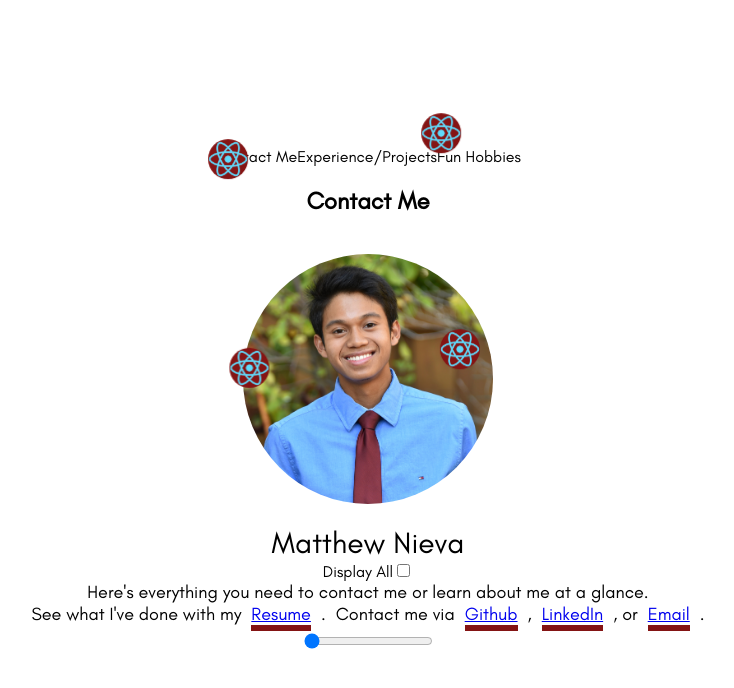
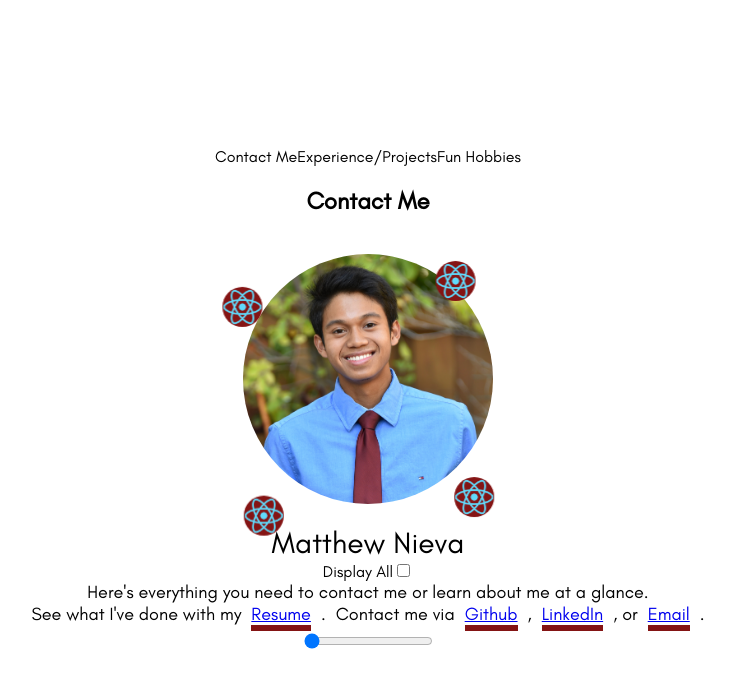
Before and after one commit to matthewcn56/matthewcn, a React (Create React App) app: page / in a window 1280 px wide. Shown: the top 688 px of the page, without its empty margins (272-1006 px from the left). Built offline with nearby package versions, Linux system fonts and the light colour scheme.

Commit message:
Fixed spinning

```diff
--- a/src/landing/LandingPage.tsx
+++ b/src/landing/LandingPage.tsx
@@ -24,6 +24,10 @@ export default function LandingPage() {
   console.log("IconsLength is: " + iconsLength);
   const angleOffset = (Math.PI * 2) / iconsLength;
   let angle = 0;
+  const width = 250;
+  const height = 250;
+  const radius = 150;
+  const hovSize = 40;
   const icons: JSX.Element[] = mattchooContent[selected].content.reduce(
     (icons: JSX.Element[], section) => {
       //console.log("Section is: " + Object.entries(section));
@@ -32,8 +36,13 @@ export default function LandingPage() {
           ? true
           : hovered === section.hoverableIndex;
         //do math shenanigans
-        const xOffset = 150 * Math.cos(angle);
-        const yOffset = 150 * Math.sin(angle);
+        // const xOffset = 150 * Math.cos(angle);
+        const xOffset = Math.round(
+          width / 2 + radius * Math.cos(angle) - hovSize / 2
+        );
+        const yOffset = Math.round(
+          height / 2 + radius * Math.sin(angle) - hovSize / 2
+        );
         angle += angleOffset;
         icons.push(
           <div
@@ -87,11 +96,11 @@ export default function LandingPage() {
       <h2>{header}</h2>
       <div id="center-grid">
         <div
-          className={`hoverables-display ${
+          className={`hoverables-display circular ${
             hovered !== undefined ? "paused" : ""
           }`}
         >
-          <div style={{ position: "relative" }}>{icons}</div>
+          <div className="hoverables-holder">{icons}</div>
         </div>
         <img
           src={
--- a/src/landing/LandingPageContent.ts
+++ b/src/landing/LandingPageContent.ts
@@ -133,6 +133,14 @@ const sectionContent: SectionLayout[] = [
           name: "BeHeard",
         },
       },
+      {
+        hoverable: {
+          icon: defaultIcon,
+          iconAltText: "EyeWalk",
+          link: "https://github.com/matthewcn56/EyeWalk",
+          name: "EyeWalk",
+        },
+      },
     ],
   },
   {
--- a/src/landing/landingPage.css
+++ b/src/landing/landingPage.css
@@ -1,8 +1,10 @@
 .center-pic {
-  height: 20vh;
+  /* height: 20vh;
   min-height: 250px;
   width: 20vh;
-  min-width: 250px;
+  min-width: 250px; */
+  height: 250px;
+  width: 250px;
   grid-area: 2 / 2 / 2 /2;
   justify-self: center;
   position: relative;
@@ -16,19 +18,28 @@
 .hoverables-display {
   grid-area: 2 / 2 / 2 /2;
   /* position: relative; */
-  height: 20vh;
+  /* height: 20vh;
   min-height: 250px;
   width: 20vh;
-  min-width: 250px;
+  min-width: 250px; */
+  height: 250px;
+  width: 250px;
   /* justify-self: center; */
   display: flex;
   flex-direction: row;
-  top: 30%;
-  left: 50%;
+  /* top: 30%;
+  left: 50%; */
   flex-wrap: wrap;
   justify-content: center;
   animation: rotate-container 50s linear infinite;
+  transform-origin: 50% 50%;
   z-index: 1;
+}
+
+.hoverables-holder {
+  position: relative;
+  /* transform: translateX(40);
+  transform: translateY(-40); */
 }
 
 .hoverables-display > div {
@@ -108,10 +119,12 @@
 
 #center-grid {
   display: grid;
-  height: 20vh;
+  /* height: 20vh;
   min-height: 250px;
   width: 20vh;
-  min-width: 250px;
+  min-width: 250px; */
+  height: 250px;
+  width: 250px;
   grid-template-columns: 1fr 1fr 1fr;
   grid-template-rows: 1fr 1fr 1fr;
   margin: 20px;
```
